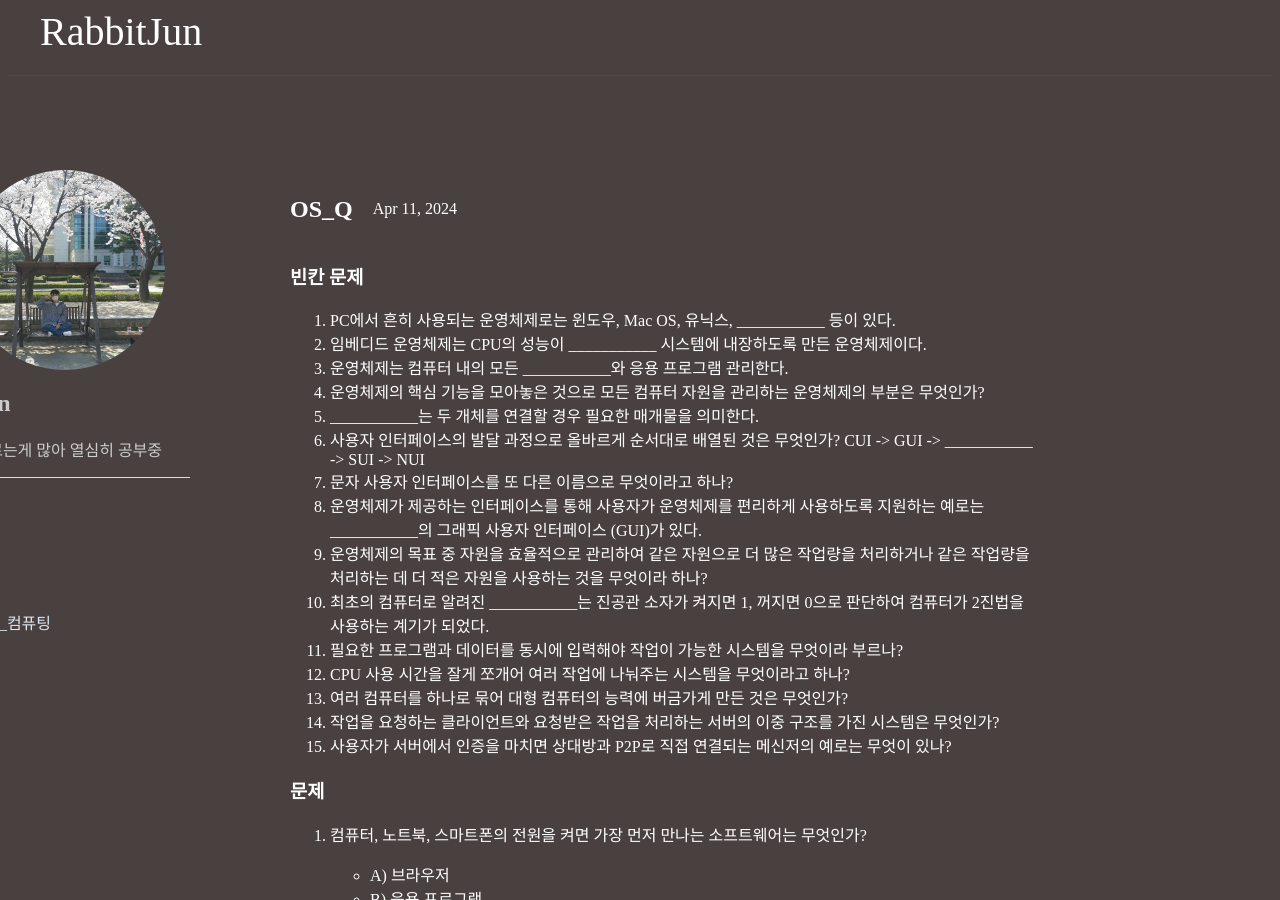
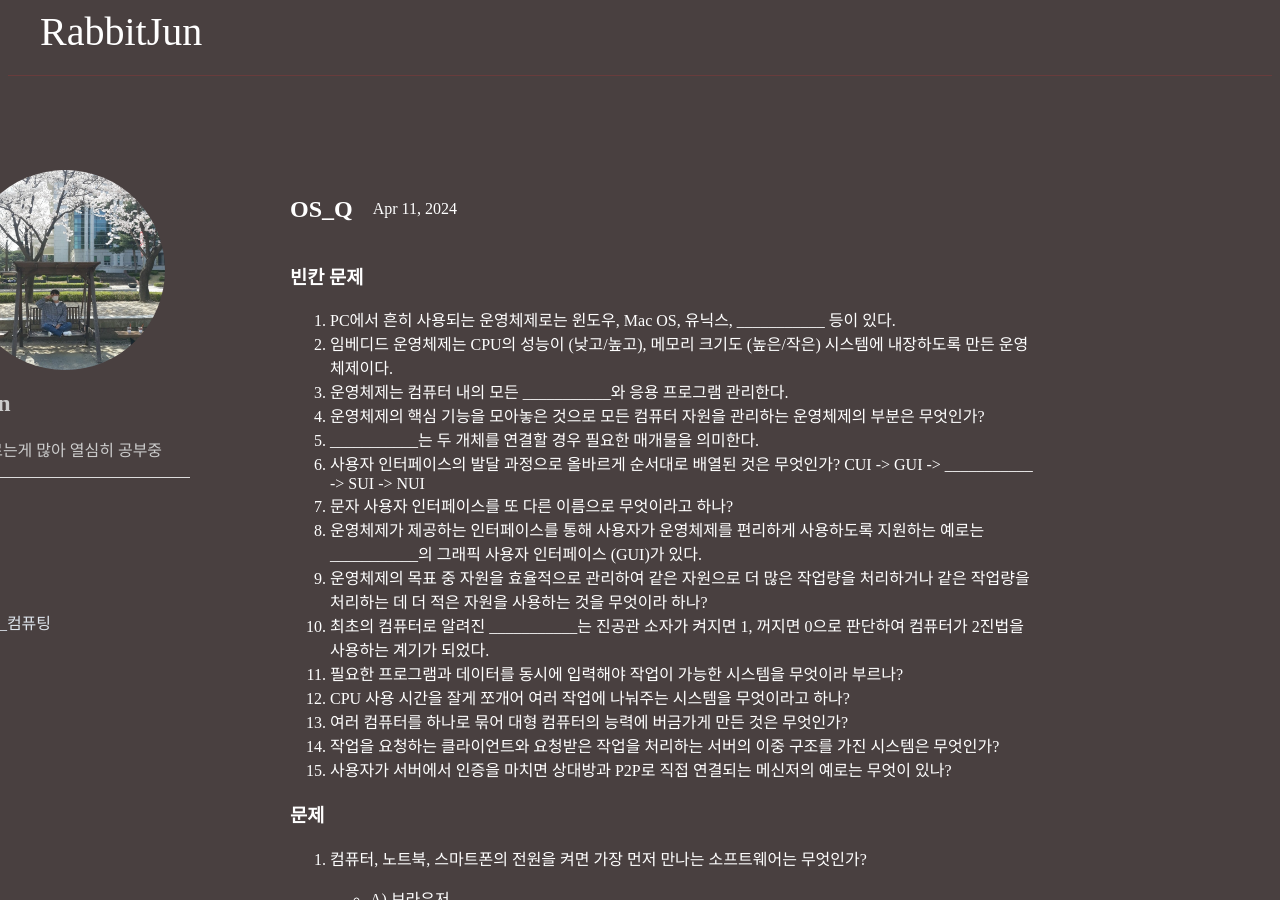
Before and after one commit to Rabbit-Jun/Rabbit-Jun.github.io, a Jekyll site: the page built from _posts/OS_Q/2024-04-11-OS.md, in a window 1280 px wide and 900 px high. Built offline with Jekyll 4.4.1, drawn with Linux system fonts in a browser that asks for light colours.

Commit message:
os_quize

```diff
--- a/_posts/OS_Q/2024-04-11-OS.md
+++ b/_posts/OS_Q/2024-04-11-OS.md
@@ -7,7 +7,7 @@ categories: OS
 ### 빈칸 문제
 
 1.  PC에서 흔히 사용되는 운영체제로는 윈도우, Mac OS, 유닉스, \_\_\_\_\_\_\_\_\_\_\_ 등이 있다.
-2.  임베디드 운영체제는 CPU의 성능이 \_\_\_\_\_\_\_\_\_\_\_ 시스템에 내장하도록 만든 운영체제이다.
+2.  임베디드 운영체제는 CPU의 성능이 (낮고/높고), 메모리 크기도 (높은/작은) 시스템에 내장하도록 만든 운영체제이다.
 3.  운영체제는 컴퓨터 내의 모든 \_\_\_\_\_\_\_\_\_\_\_와 응용 프로그램 관리한다.
 4.  운영체제의 핵심 기능을 모아놓은 것으로 모든 컴퓨터 자원을 관리하는 운영체제의 부분은 무엇인가?
 5.  \_\_\_\_\_\_\_\_\_\_\_는 두 개체를 연결할 경우 필요한 매개물을 의미한다.
```
